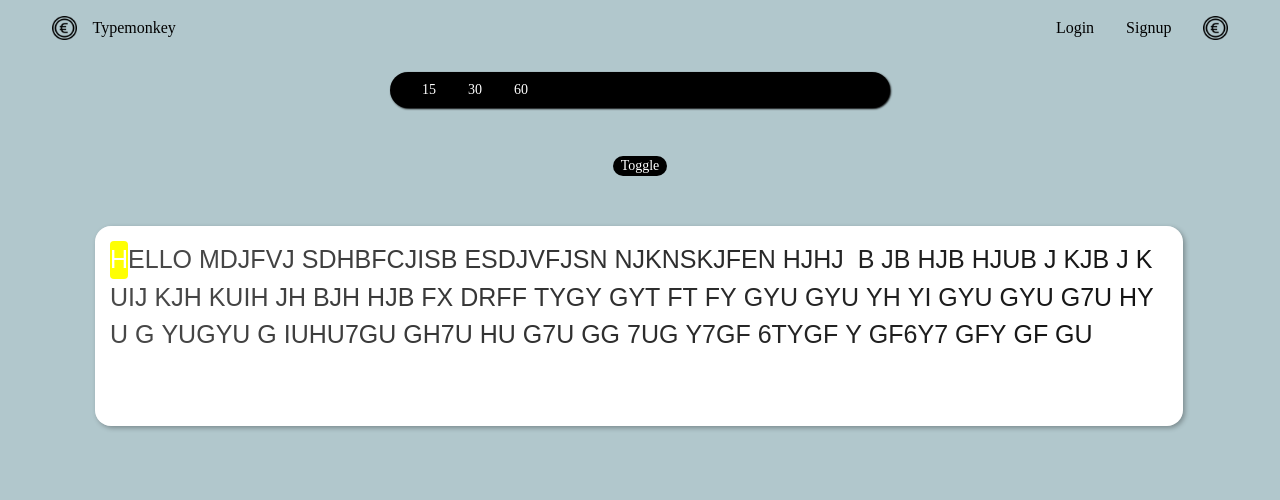
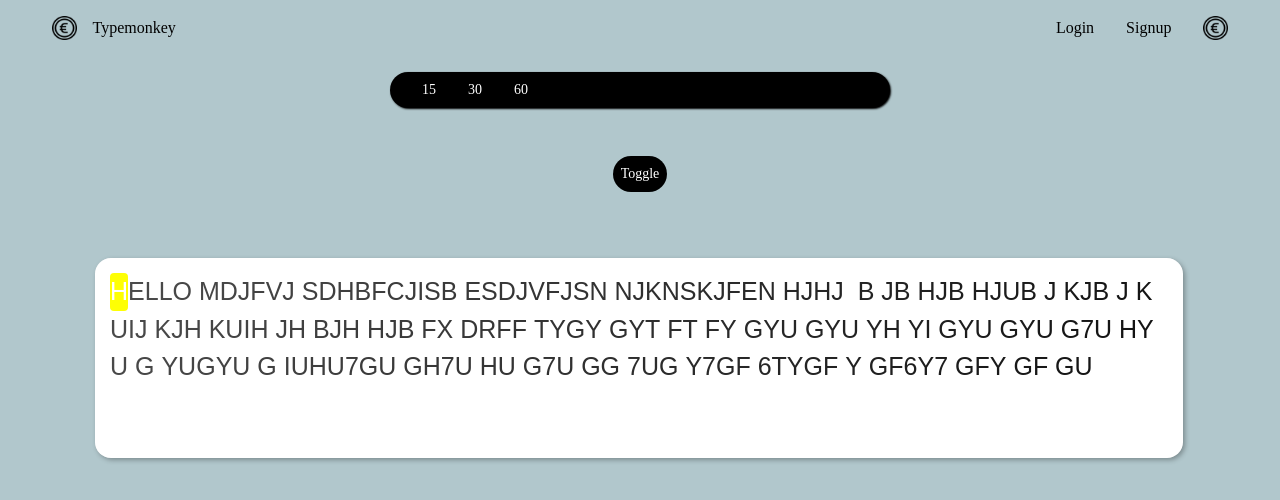
Before and after one commit to Mat-hew-24/typing-test-app, a Next.js app: page / in a window 1280 px wide. Shown: the top 500 px of the page. Built offline with nearby package versions, Linux system fonts and the light colour scheme.

Commit message:
fixed loading

```diff
--- a/app/loading.tsx
+++ b/app/loading.tsx
@@ -1,8 +1,6 @@
 import Image from "next/image"
 export default function Loading(){
     return (
-        <div className="flex justify-center items-center h-screen w-screen">
-            <Image src="https://media.tenor.com/2BLI5EO7yVAAAAAm/loading-image.webp" alt="" width={40} height={40} />
-        </div>
+        <Image src="https://media.tenor.com/2BLI5EO7yVAAAAAm/loading-image.webp" alt="" width={40} height={40} className="mt-60 ml-150"/>
     )
 }
--- a/app/page.tsx
+++ b/app/page.tsx
@@ -16,7 +16,7 @@ export default function Home() {
 
   //for dev purpose
 
-  const togglebtn= <button onClick={HandleToggle} className="barbtn bg-black">Toggle</button>
+  const togglebtn= <button onClick={HandleToggle} className="barbtn bg-black mb-4 p-2">Toggle</button>
 
   function HandleToggle(){
     setIsToggle(!isToggle);
```
